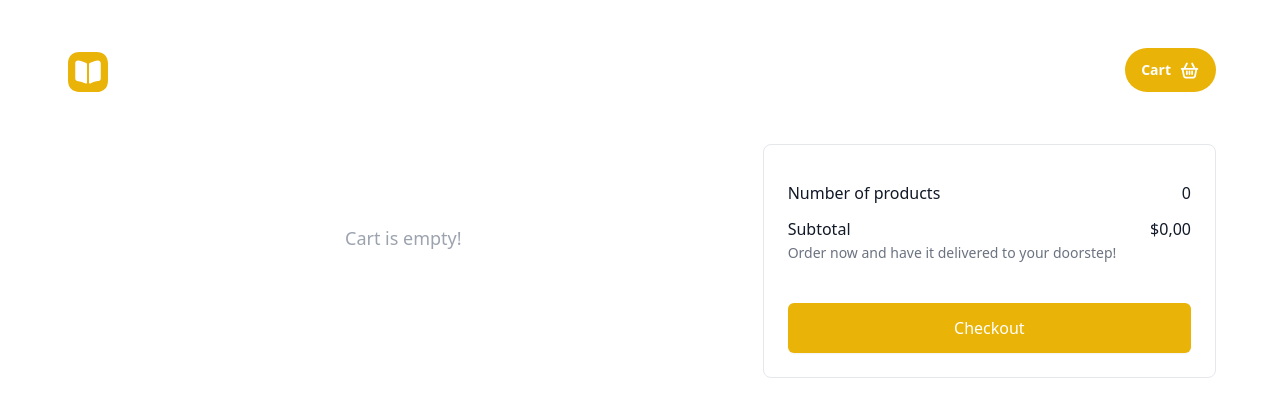
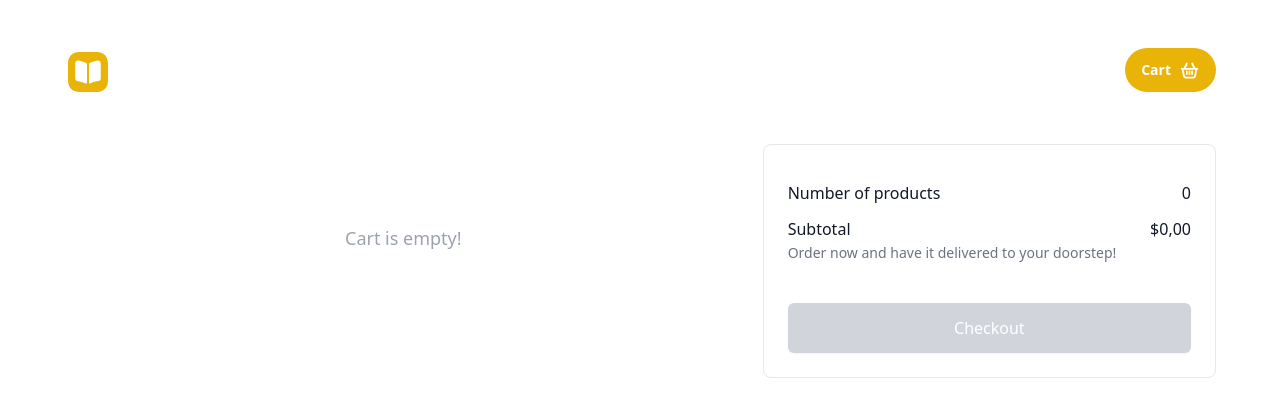
Before and after one commit to ahmetilhn/bookstore, a Nuxt app: page /cart in a window 1280 px wide. Shown: the top 416 px of the page. Built offline with nearby package versions, Linux system fonts and the light colour scheme.

Commit message:
added disabled feature when cart is empty

```diff
--- a/components/CartPreview.vue
+++ b/components/CartPreview.vue
@@ -14,8 +14,9 @@
       Order now and have it delivered to your doorstep!
     </p>
     <button
+      :disabled="!cart?.length"
+      class="w-full flex mt-10 items-center justify-center rounded-md border border-transparent bg-primary-500 px-6 py-3 font-medium text-white shadow-sm hover:bg-primary-600 disabled:bg-gray-300"
       @click="handleEmptyCart"
-      class="w-full flex mt-10 items-center justify-center rounded-md border border-transparent bg-primary-500 px-6 py-3 font-medium text-white shadow-sm hover:bg-primary-600"
     >
       Checkout
     </button>
```
